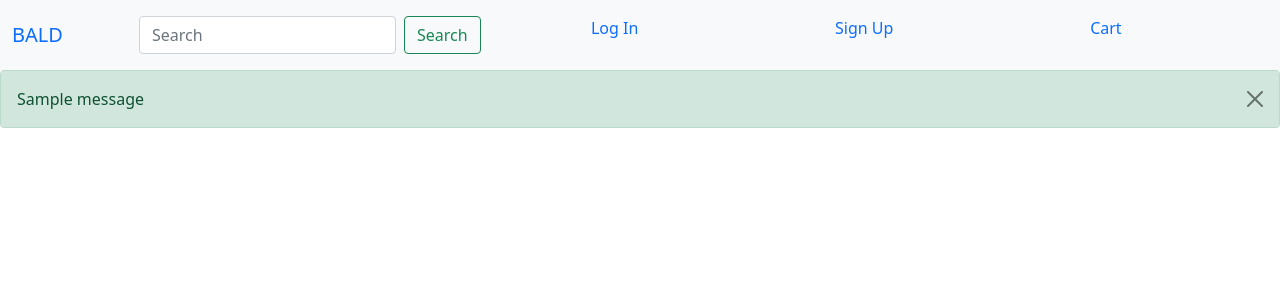
After one commit to bomccarthy/flask_week6_weekend_project, a Flask app: template app/templates/base.html in a window 1280 px wide. The commit adds this page. Shown: the top 300 px of the page. Run offline with Flask 2, Linux system fonts and the light colour scheme; the template is opened without the code that fills it, so the values that code supplies are empty; tables that the repository leaves empty hold one stand-in row (values such as "Sample post"); one stand-in notice (Sample message) is shown; some libraries are stand-ins or nearby versions.

Commit message:
fixed styling a lil

```diff
--- a/app/static/login.css
+++ b/app/static/login.css
@@ -5,7 +5,8 @@
     padding: 25px;
 }
 body{
-    background-image: linear-gradient(rgba(21, 6, 231, 0.932),rgba(1, 236, 40, 0.911));;
+    background-image: linear-gradient(rgba(21, 6, 231, 0.932),rgba(1, 236, 40, 0.911));
+    background-size: auto;
     background-repeat:no-repeat;
     height: 700px;
 }
--- a/app/static/signup.css
+++ b/app/static/signup.css
@@ -5,7 +5,8 @@
     padding: 25px;
 }
 body{
-    background-image: linear-gradient(rgba(21, 6, 231, 0.932),rgba(1, 236, 40, 0.911));;
+    background-image: linear-gradient(rgba(21, 6, 231, 0.932),rgba(1, 236, 40, 0.911));
+    background-size: auto;
     background-repeat:no-repeat;
     height: 700px;
 }
@@ -30,7 +31,8 @@ nav a{
     padding: 25px;
 }
 body{
-    background-image: linear-gradient(rgba(21, 6, 231, 0.932),rgba(1, 236, 40, 0.911));;
+    background-image: linear-gradient(rgba(21, 6, 231, 0.932),rgba(1, 236, 40, 0.911));
+    background-size: auto;
     background-repeat:no-repeat;
     height: 700px;
 }
--- a/app/static/storeCSS.css
+++ b/app/static/storeCSS.css
@@ -25,6 +25,7 @@ nav a{
 }
 body{
     background-image:linear-gradient(rgba(21, 6, 231, 0.932),rgba(1, 236, 40, 0.911));
+    background-size: auto;
     background-repeat:no-repeat;
     margin: 0%;
     padding: 0%;
--- /dev/null
+++ b/app/templates/base.html
@@ -0,0 +1,37 @@
+<!DOCTYPE html>
+<html lang="en">
+
+<head>
+    <meta charset="UTF-8">
+    <meta name="viewport" content="width=device-width, initial-scale=1.0">
+    <meta http-equiv="X-UA-Compatible" content="ie=edge">
+    <meta name="Description" content="Enter your description here" />
+    <link rel="stylesheet" href="https://cdnjs.cloudflare.com/ajax/libs/twitter-bootstrap/5.1.0/css/bootstrap.min.css">
+    <link rel="stylesheet" href="https://cdnjs.cloudflare.com/ajax/libs/font-awesome/5.15.4/css/all.min.css">
+    <link rel="stylesheet" href="assets/css/style.css">
+    <link rel="stylesheet" href="{{ url_for('static', filename='main.css') }}">
+    {% block css %}
+    {% endblock %}
+    <title>BALD</title>
+</head>
+
+<body>
+    {% include 'nav.html' %}
+        {% with messages = get_flashed_messages(with_categories=True) %}
+            {% if messages %}
+                {% for c, m in messages %}
+                    <div class="alert alert-{{ c }} alert-dismissible fade show" role="alert">
+                        {{ m }}
+                        <button type="button" class="btn-close" data-bs-dismiss="alert" aria-label="Close"></button>
+                    </div>
+                {% endfor %}
+            {% endif %}
+        {% endwith %}
+
+        {% block content %}
+
+        {% endblock %}
+
+</body>
+
+</html>
--- /dev/null
+++ b/app/templates/nav.html
@@ -0,0 +1,40 @@
+<nav class="navbar navbar-expand-lg bg-light">
+    <div class="container-fluid  ">
+        <a class="navbar-brand" href="/">BALD</a>
+        <button class="navbar-toggler" type="button" data-bs-toggle="collapse" data-bs-target="#navbarNav"
+            aria-controls="navbarNav" aria-expanded="false" aria-label="Toggle navigation">
+            <span class="navbar-toggler-icon"></span>
+        </button>
+        <div class="collapse navbar-collapse" id="navbarNav">
+            <ul class="navbar-nav mx-5 nav-fill w-100">
+                {% if current_user.is_authenticated %}
+                    <a class="nav-link" href="/logout">Logout</a>
+                </li>
+                <li class="nav-item">
+                    <p class="nav-link">Hello, {{ current_user.first_name.upper() }}</p>
+                </li>
+                {% else %}
+                <div class="search">
+                    <nav class="navbar bg-light">
+                        <div class="container-fluid">
+                            <form class="d-flex" role="search">
+                                <input class="form-control me-2" type="search" placeholder="Search" aria-label="Search">
+                                <button class="btn btn-outline-success" type="submit">Search</button>
+                            </form>
+                        </div>
+                    </nav>
+                </div>
+                <li class="nav-item">
+                    <a class="nav-link" href="/login">Log In</a>
+                </li>
+                <li class="nav-item">
+                    <a class="nav-link" href="/signup">Sign Up</a>
+                </li>
+                <li class="nav-item">
+                    <a class="nav-link" href="/cart">Cart</a>
+                </li>
+                {% endif %}
+            </ul>
+        </div>
+    </div>
+</nav>
```
Also changed, not shown: app/templates/index.html (+3 -56 lines).
